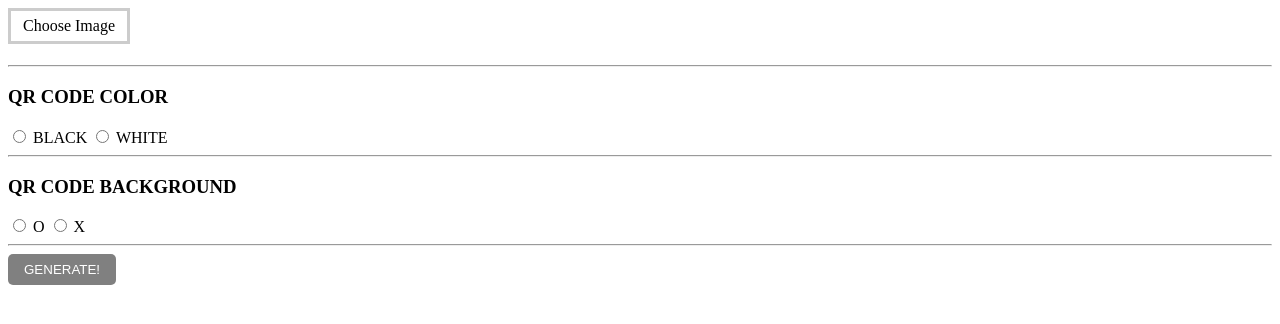
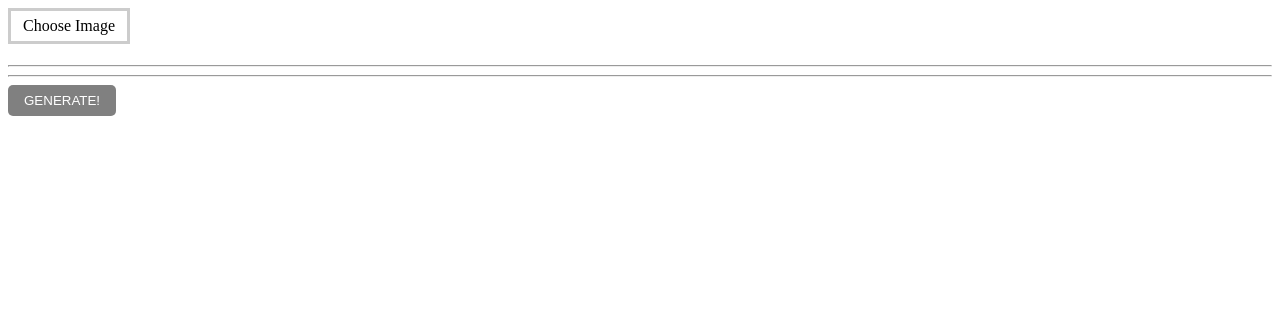
Before and after one commit to seyun4047/CloudWeb, a Django app: template cloudWeb/templates/lab/ncuts/form.html in a window 1280 px wide. Shown: the top 324 px of the page. Run offline with Django 3.2, Linux system fonts and the light colour scheme; the template is opened without the code that fills it, so the values that code supplies are empty.

Commit message:
[UPDATE] ncuts gen gended page layout change

```diff
--- a/cloudWeb/templates/lab/ncuts/form.html
+++ b/cloudWeb/templates/lab/ncuts/form.html
@@ -45,22 +45,22 @@
         <label for="ncuts_images" class="custom-file-upload">Choose Image</label>
 {#        <input type="file" name="ncuts_images" id="ncuts_images" accept=".jpg, .jpeg, .JPG" multiple onchange="updateFileName(this)">#}
         <input type="file" name="ncuts_images" id="ncuts_images" accept=".jpg, .jpeg, .JPG" multiple onchange="updateFileName(this)">
-        <p id="fileCountWarning" style="display: none; color: red;">최대 4개까지만 선택할 수 있습니다.</p>
+        <p id="fileCountWarning" style="display: none; color: red;">사진은 1, 2, 4컷만 지원합니다.</p>
         <span id="selectedFileNames"></span> <!-- 파일 이름을 표시할 레이블 -->
 {#        <hr>#}
         <h1></h1>
         <hr>
-        <h3>QR CODE COLOR</h3>
-        <input class="" type="radio" name="ncuts_qr_color" value="0" id="ncuts_qr_color_w" class="form-control checked">
-        <label for="ncuts_qr_color_w">BLACK</label>
-        <input class="" type="radio" name="ncuts_qr_color" value="255" id="ncuts_qr_color_b" class="form-control">
-        <label for="ncuts_qr_color_b">WHITE</label>
-        <hr>
-        <h3>QR CODE BACKGROUND</h3>
-        <input class="" type="radio" name="ncuts_qr_background" value="1" id="ncuts_qr_background_o" class="form-controls">
-        <label for="ncuts_qr_background">O</label>
-        <input class="" type="radio" name="ncuts_qr_background" value="0" id="ncuts_qr_background_x" class="form-control checked">
-        <label for="ncuts_qr_background">X</label>
+{#        <h3>QR CODE COLOR</h3>#}
+{#        <input class="" type="radio" name="ncuts_qr_color" value="0" id="ncuts_qr_color_w" class="form-control checked">#}
+{#        <label for="ncuts_qr_color_w">BLACK</label>#}
+{#        <input class="" type="radio" name="ncuts_qr_color" value="255" id="ncuts_qr_color_b" class="form-control">#}
+{#        <label for="ncuts_qr_color_b">WHITE</label>#}
+{#        <hr>#}
+{#        <h3>QR CODE BACKGROUND</h3>#}
+{#        <input class="" type="radio" name="ncuts_qr_background" value="1" id="ncuts_qr_background_o" class="form-controls">#}
+{#        <label for="ncuts_qr_background">O</label>#}
+{#        <input class="" type="radio" name="ncuts_qr_background" value="0" id="ncuts_qr_background_x" class="form-control checked">#}
+{#        <label for="ncuts_qr_background">X</label>#}
         <hr>
         <button type="submit">GENERATE!</button>
 
@@ -79,11 +79,11 @@
             var files = input.files;
             var fileCountWarning = document.getElementById("fileCountWarning");
 
-            if (files.length > 4) {
+            if (files.length === 1 || files.length === 2 || files.length === 4) {
+                fileCountWarning.style.display = "none";
+            } else {
                 fileCountWarning.style.display = "block";
                 input.value = "";
-            } else {
-                fileCountWarning.style.display = "none";
             }
         }
     </script>
```
Also changed, not shown: cloudWeb/lab/views.py (+4 -3 lines), cloudWeb/templates/lab/ncuts/nCutsGened.html (+9 -6 lines).
